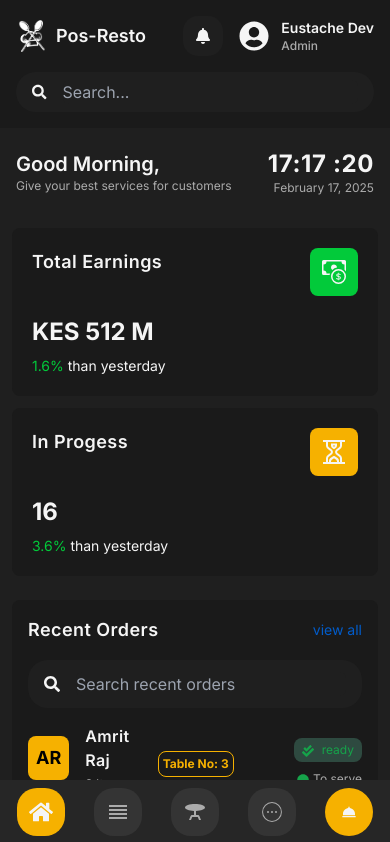
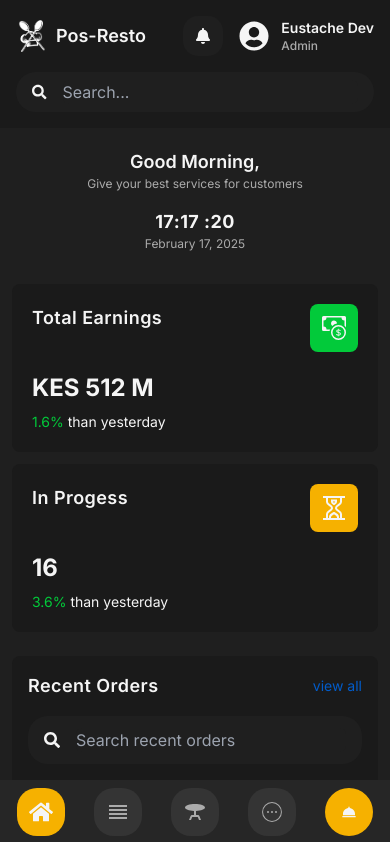
Before and after one commit to Eustachekamala/POS-Restaurant, a React (Vite) app: page / in a window 390 px wide. Shown: the top 842 px of the page. Built offline with nearby package versions, Linux system fonts and the light colour scheme.

Commit message:
added the responsive for the greetings components

```diff
--- a/package.json
+++ b/package.json
@@ -5,6 +5,7 @@
   "type": "module",
   "scripts": {
     "dev": "vite",
+    "dev:host" : "vite --host",
     "build": "vite build",
     "lint": "eslint .",
     "preview": "vite preview"
--- a/src/components/home/Greetings.jsx
+++ b/src/components/home/Greetings.jsx
@@ -16,24 +16,24 @@ function Greetings(){
         :${String(date.getSeconds()).padStart(2, '0')}`;
 
     return(
-        <div className="flex sm:flex-row justify-between items-center md:items-start sm:items-center px-4 sm:px-6 md:px-8 lg:px-10 mt-5 gap-4 sm:gap-0">
+        <div className="flex flex-col sm:flex-row justify-between items-center px-4 sm:px-6 md:px-8 lg:px-10 mt-5 gap-4 sm:gap-0">
             {/** Left Section */}
-            <div>
-                <h1 className="text-[#f5f5f5] text-xl sm:text-2xl font-semibold">
-                Good Morning, {customerData.customerName}
+            <div className="w-full sm:w-auto text-center sm:text-left">
+                <h1 className="text-[#f5f5f5] text-lg sm:text-2xl font-semibold">
+                    Good Morning, {customerData.customerName}
                 </h1>
                 <p className="text-[#ababab] text-xs sm:text-sm">
-                Give your best services for customers
+                    Give your best services for customers
                 </p>
             </div>
 
             {/** Right Section */}
-            <div className="text-right">
-                <h1 className="text-[#f5f5f5] text-2xl sm:text-3xl font-bold tracking-wide">
-                {formatTime(dateTime)}
+            <div className="w-full sm:w-auto text-center sm:text-right">
+                <h1 className="text-[#f5f5f5] text-lg sm:text-3xl font-bold tracking-wide">
+                    {formatTime(dateTime)}
                 </h1>
                 <p className="text-[#ababab] text-xs sm:text-sm">
-                {formatDate(dateTime)}
+                    {formatDate(dateTime)}
                 </p>
             </div>
         </div>
--- a/src/pages/NotFound.jsx
+++ b/src/pages/NotFound.jsx
@@ -9,10 +9,10 @@ function NotFound() {
         alt="Under Construction"
         className="w-full max-w-md h-auto mb-4 animate-pulse"
       />
-      <h1 className="text-4xl md:text-5xl font-bold mb-4">
+      <h1 className="text-xl md:text-4xl font-bold mb-4">
         Oops! Page Under Construction
       </h1>
-      <p className="text-xl md:text-2xl mb-6">
+      <p className="text-sm md:text-2xl mb-6">
         We&apos;re working hard to bring you something amazing. Please check back soon!
       </p>
       <button
```
